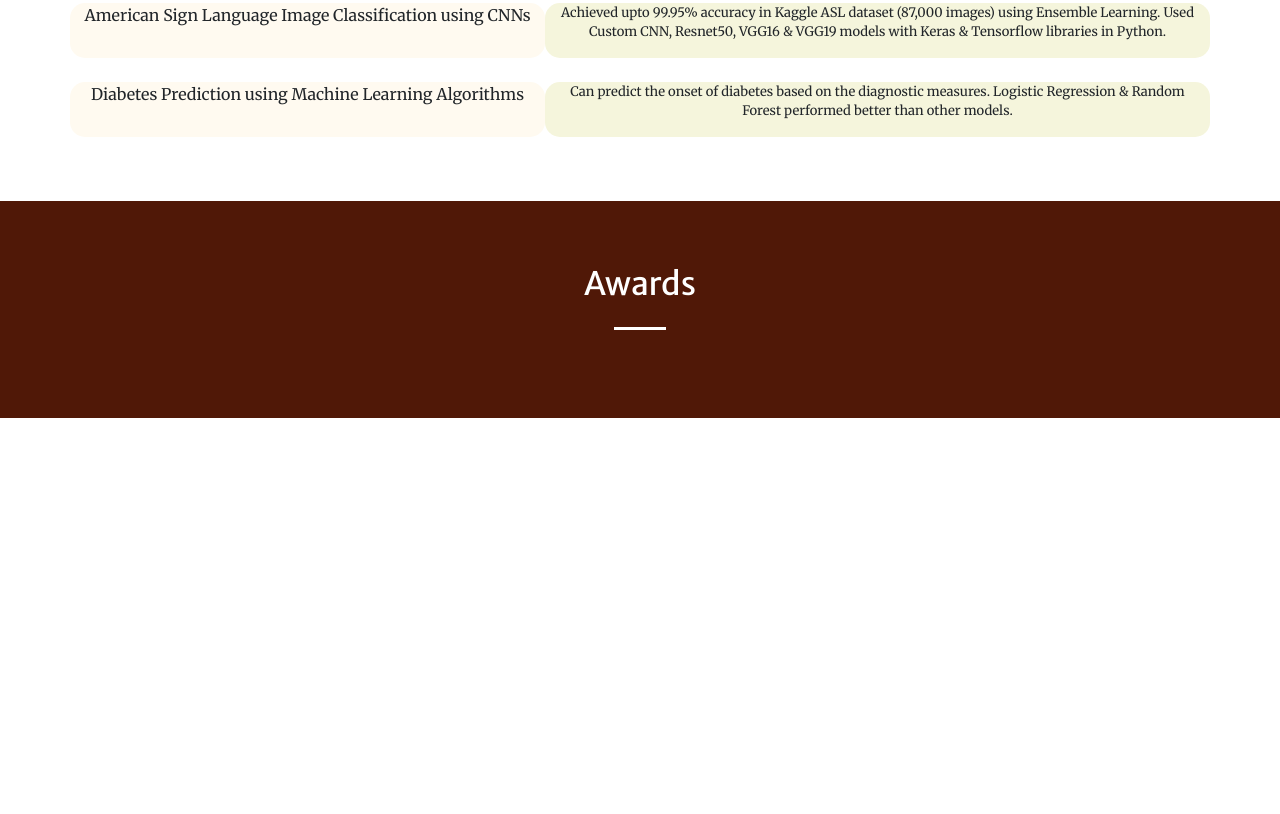
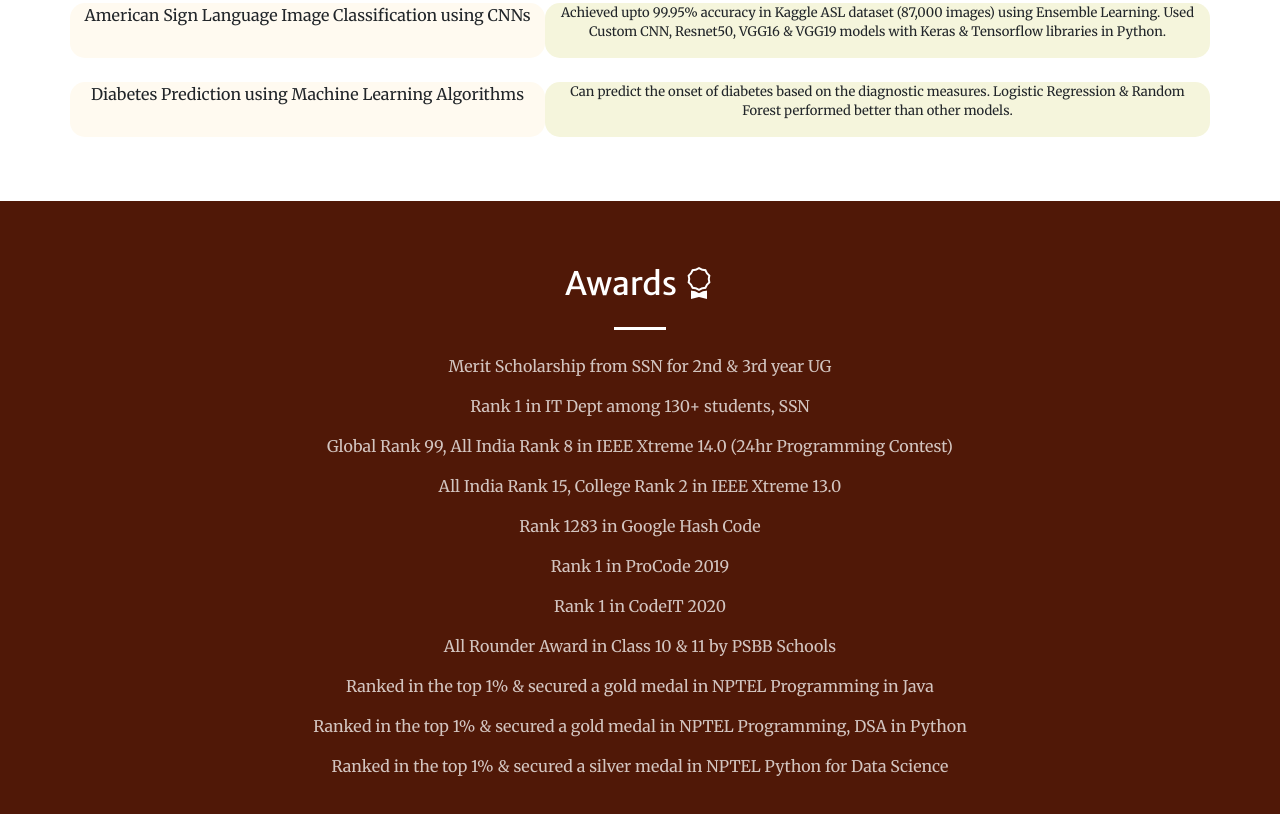
Before and after one commit to klaadhithya/klaadhithya.github.io, a plain HTML site: page index.html in a window 1280 px wide. Shown: the part 2664-3478 px from the top of the page. Before the commit the page ends 3082 px from the top, so only its background shows below. Drawn offline with nearby package versions, Linux system fonts and the light colour scheme; some packages are replaced by stand-ins of ours; a script that the page names is missing.

Commit message:
Added Awards section

```diff
--- a/index.html
+++ b/index.html
@@ -217,10 +217,20 @@
         <!-- Awards-->
         <section class="page-section bg-primary" id="awards" style="padding: 4rem;">
             <div>
-                <h2 class="text-center text-white mt-0">Awards</h2>
+                <h2 class="text-center text-white mt-0">Awards <i class="bi bi-award"></i></h2>
                 <hr class="divider divider-light"/>
-                <div class="container text-center">
-
+                <div class="container text-center text-white-75">
+                    <div class="row"><p> Merit Scholarship from SSN for 2nd & 3rd year UG</p></div>
+                    <div class="row"><p> Rank 1 in IT Dept among 130+ students, SSN</p></div>
+                    <div class="row"><p> Global Rank 99, All India Rank 8 in IEEE Xtreme 14.0 (24hr Programming Contest)</p></div>
+                    <div class="row"><p> All India Rank 15, College Rank 2 in IEEE Xtreme 13.0</p></div>
+                    <div class="row"><p> Rank 1283 in Google Hash Code</p></div>
+                    <div class="row"><p> Rank 1 in ProCode 2019</p></div>
+                    <div class="row"><p> Rank 1 in CodeIT 2020</p></div>
+                    <div class="row"><p> All Rounder Award in Class 10 & 11 by PSBB Schools</p></div>
+                    <div class="row"><p> Ranked in the top 1% & secured a gold medal in NPTEL Programming in Java</p></div>
+                    <div class="row"><p> Ranked in the top 1% & secured a gold medal in NPTEL Programming, DSA in Python  </p></div>
+                    <div class="row"><p> Ranked in the top 1% & secured a silver medal in NPTEL Python for Data Science</p></div>
                 </div>
             </div>
         </section>
```
Also changed, not shown: assets/img/award.jfif (added), assets/img/award.png (added).
